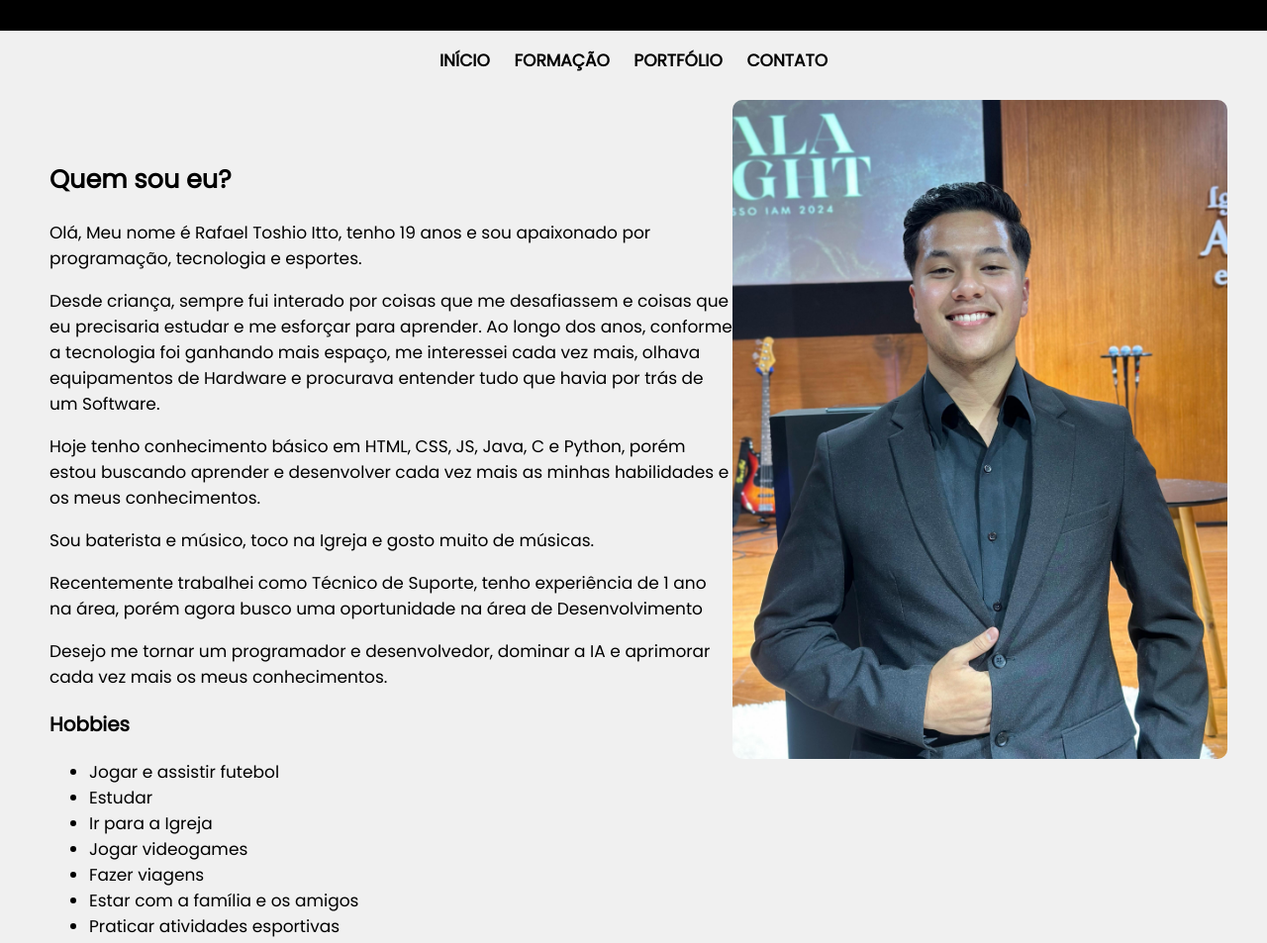
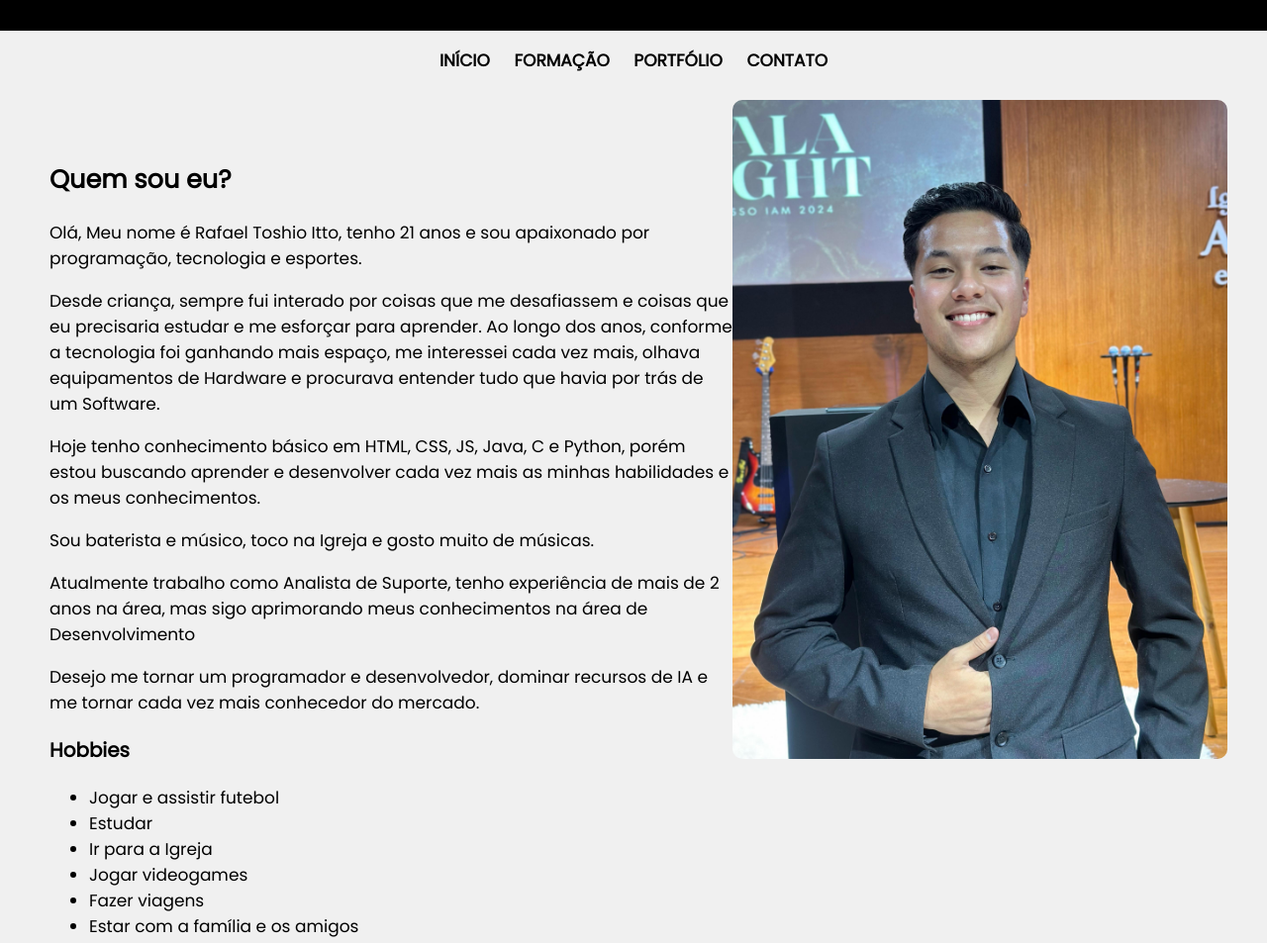
Before and after one commit to Rafael-Toshio/meu-portfolio, a plain HTML site: page sobre.html in a window 1280 px wide. Shown: the part 126-1079 px from the top of the page at 99% size. Drawn offline with nearby package versions, Linux system fonts and the light colour scheme.

Commit message:
Update sobre.html

```diff
--- a/sobre.html
+++ b/sobre.html
@@ -31,12 +31,12 @@
     <section>
         <h2>Quem sou eu?</h2>
         <!-- Parágrafos com uma breve biografia e experiência -->
-        <p>Olá, Meu nome é Rafael Toshio Itto, tenho 19 anos e sou apaixonado por programação, tecnologia e esportes.</p>
+        <p>Olá, Meu nome é Rafael Toshio Itto, tenho 21 anos e sou apaixonado por programação, tecnologia e esportes.</p>
         <p>Desde criança, sempre fui interado por coisas que me desafiassem e coisas que eu precisaria estudar e me esforçar para aprender. Ao longo dos anos, conforme a tecnologia foi ganhando mais espaço, me interessei cada vez mais, olhava equipamentos de Hardware e procurava entender tudo que havia por trás de um Software.</p>
         <p>Hoje tenho conhecimento básico em HTML, CSS, JS, Java, C e Python, porém estou buscando aprender e desenvolver cada vez mais as minhas habilidades e os meus conhecimentos.</p>
         <p>Sou baterista e músico, toco na Igreja e gosto muito de músicas.</p>
-        <p>Recentemente trabalhei como Técnico de Suporte, tenho experiência de 1 ano na área, porém agora busco uma oportunidade na área de Desenvolvimento</p>
-        <p>Desejo me tornar um programador e desenvolvedor, dominar a IA e aprimorar cada vez mais os meus conhecimentos.</p>
+        <p>Atualmente trabalho como Analista de Suporte, tenho experiência de mais de 2 anos na área, mas sigo aprimorando meus conhecimentos na área de Desenvolvimento</p>
+        <p>Desejo me tornar um programador e desenvolvedor, dominar recursos de IA e me tornar cada vez mais conhecedor do mercado.</p>
 
         <!-- Seção de hobbies -->
         <h3>Hobbies</h3>
```
